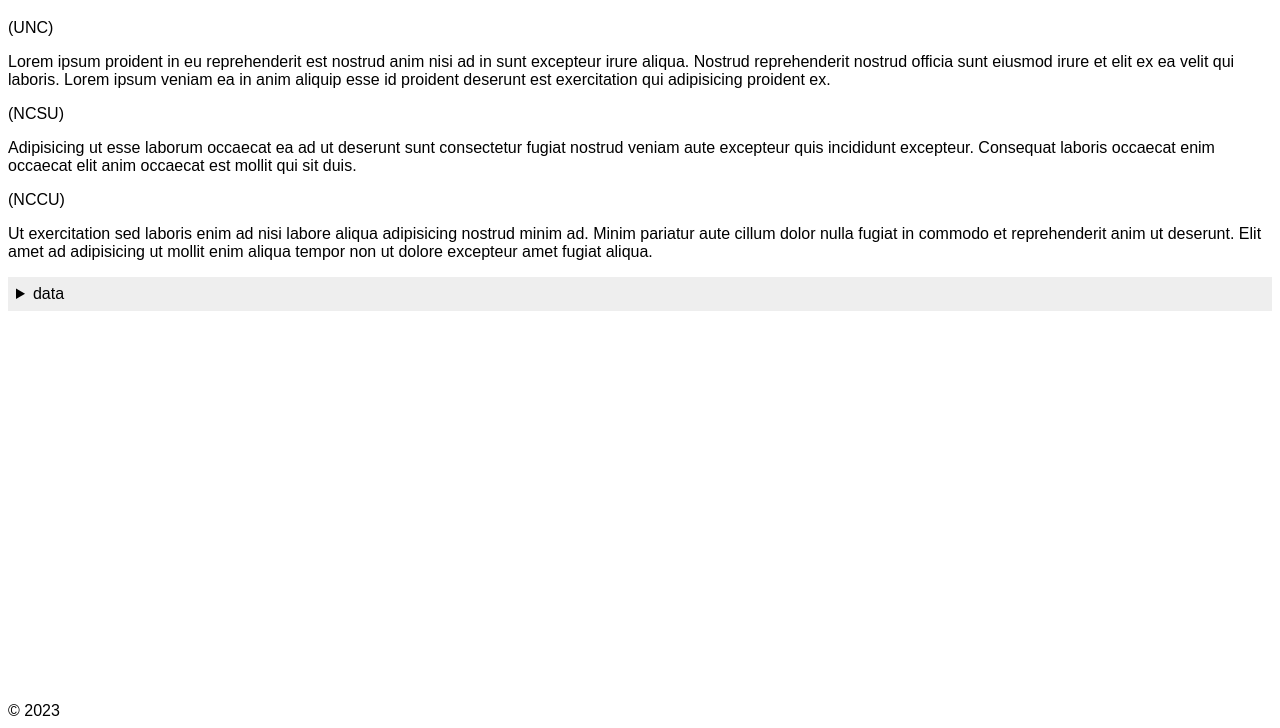
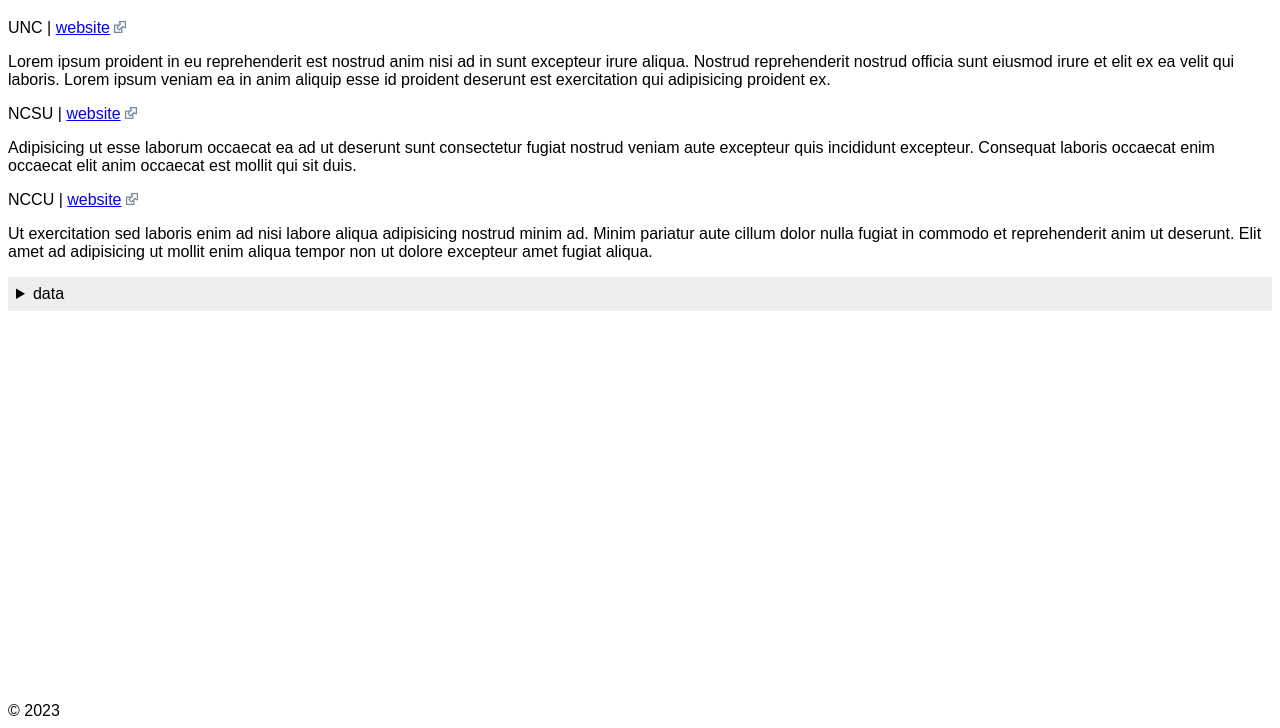
Before and after one commit to suejinkim20/data-matters-website-with-tinacms, a Gatsby site: page /instructors in a window 1280 px wide. Shown: the part 88-816 px from the top of the page. Built offline with nearby package versions, Linux system fonts and the light colour scheme; Gatsby itself is replaced by a stand-in of ours.

Commit message:
add InstructorYaml.url field

```diff
--- a/src/content/instructors.yaml
+++ b/src/content/instructors.yaml
@@ -1,6 +1,7 @@
 - slug: alice-aliceton
   first_name: Alice
   last_name: Aliceton
+  url: https://example.com/
   bio: >
     Lorem ipsum proident in eu reprehenderit est nostrud anim nisi ad in sunt excepteur irure aliqua.
     Nostrud reprehenderit nostrud officia sunt eiusmod irure et elit ex ea velit qui laboris.
@@ -10,6 +11,7 @@
 - slug: bob-bobberson
   first_name: Bob
   last_name: Bobberson
+  url: https://example.com/
   bio: >
     Adipisicing ut esse laborum occaecat ea ad ut deserunt sunt consectetur fugiat nostrud veniam aute excepteur quis incididunt excepteur.
     Consequat laboris occaecat enim occaecat elit anim occaecat est mollit qui sit duis.
@@ -18,6 +20,7 @@
 - slug: carla-carlsen
   first_name: Carla
   last_name: Carlsen
+  url: https://example.com/
   bio: >
     Ut exercitation sed laboris enim ad nisi labore aliqua adipisicing nostrud minim ad.
     Minim pariatur aute cillum dolor nulla fugiat in commodo et reprehenderit anim ut deserunt.
--- a/src/pages/instructors.js
+++ b/src/pages/instructors.js
@@ -3,6 +3,7 @@
 import { graphql } from 'gatsby'
 import Seo from "../components/seo"
 import { Details } from "../components/details"
+import { Link } from "../components/link"
 
 const InstructorsPage = ({ data }) => {
   const instructors = data.instructors.nodes
@@ -15,7 +16,9 @@
         instructors.map(instructor => (
           <div id={ instructor.slug } key={ instructor.id }>
             <h2 style={{ margin: 0 }}>{ instructor.full_name }</h2>
-            <div>({ instructor.affiliation })</div>
+            <div>
+              { instructor.affiliation } | <Link to={ instructor.url }>website</Link>
+            </div>
             <p>{ instructor.bio }</p>
           </div>
         ))
@@ -41,6 +44,7 @@
       id
       slug
       full_name
+      url
       bio
       affiliation
     }
```
Also changed, not shown: src/test/content-generator.js (+2 -0 lines).
